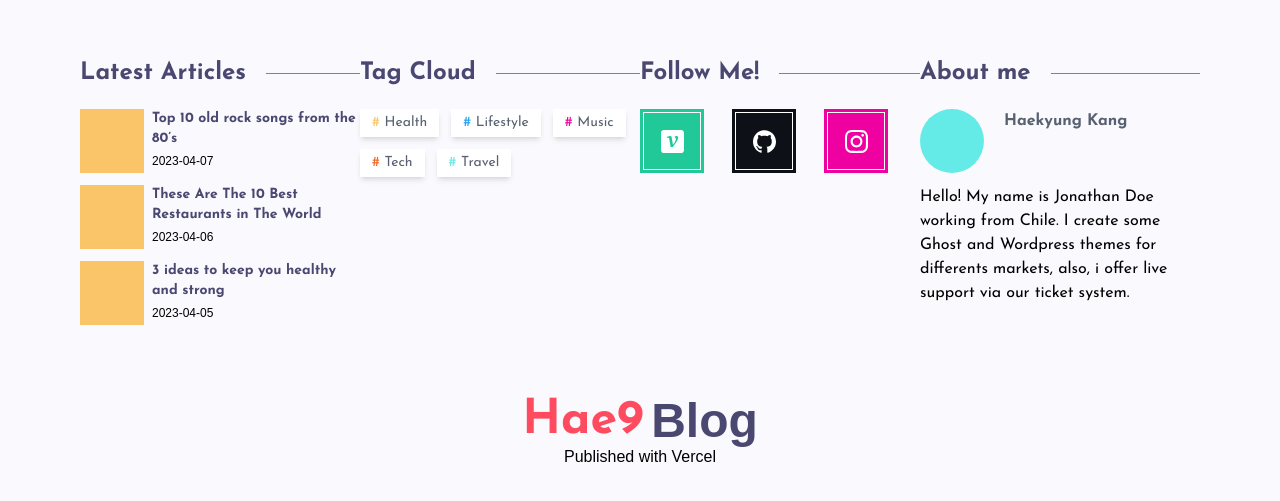
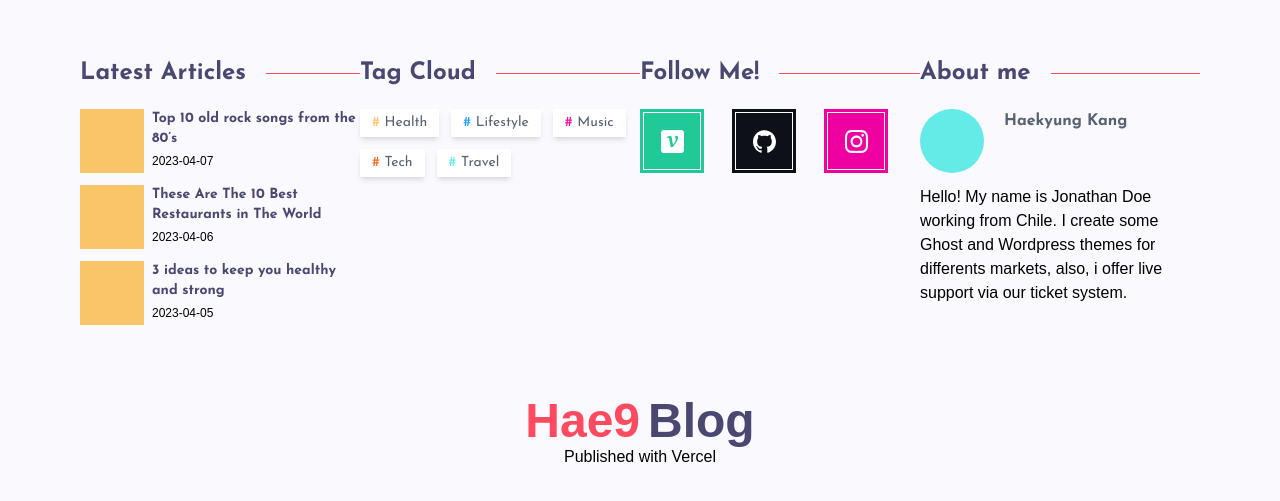
Before and after one commit to hae9/next-myblog, a Next.js app: page / in a window 1280 px wide. Shown: the part 1239-1740 px from the top of the page. Built offline with nearby package versions, Linux system fonts and the light colour scheme; a web font is replaced by a local one.

Commit message:
Feat : 폰트 수정

```diff
--- a/src/components/Profile.tsx
+++ b/src/components/Profile.tsx
@@ -7,7 +7,7 @@ export default function Profile() {
         <div className="w-16 h-16 rounded-full bg-uSkyBlue"></div>
         <h5 className="font-bold text-uFontColor">Haekyung Kang</h5>
       </div>
-      <div>
+      <div className="font-serif">
         Hello! My name is Jonathan Doe working from Chile. I create some Ghost and Wordpress themes for differents markets, also, i offer live support via our
         ticket system.
       </div>
--- a/src/components/header/BlogTitle.tsx
+++ b/src/components/header/BlogTitle.tsx
@@ -3,8 +3,8 @@ import React from 'react';
 export default function BlogTitle() {
   return (
     <h1 className="justify-self-center flex gap-2 text-5xl font-bold font-serif">
-      <span className="text-uRed font-sans">Hae9</span>
-      <span className="text-uPrimary font-serif">Blog</span>
+      <span className="text-uRed">Hae9</span>
+      <span className="text-uPrimary">Blog</span>
     </h1>
   );
 }
--- a/src/components/header/NavBar.tsx
+++ b/src/components/header/NavBar.tsx
@@ -19,10 +19,10 @@ const navigation = [
 
 export default function NavBar() {
   return (
-    <nav className="w-1/2 h-12 my-10 bg-uWhite shadow-md font-serif font-normal">
+    <nav className="w-1/2 h-12 my-10 bg-uWhite shadow-md font-serif">
       <ul className="px-5 w-full h-full flex justify-between items-center">
         {navigation.map((menu) => (
-          <li key={menu.main} className="text-uPrimary hover:text-uRed font-serif">
+          <li key={menu.main} className="text-uPrimary hover:text-uRed">
             <Link href={menu.link}>{menu.main}</Link>
             {menu.sub.length !== 0 ? null : null}
           </li>
--- a/tsconfig.json
+++ b/tsconfig.json
@@ -1,6 +1,6 @@
 {
   "compilerOptions": {
-    "target": "es5",
+    "target": "es6",
     "lib": ["dom", "dom.iterable", "esnext"],
     "allowJs": true,
     "skipLibCheck": true,
```
